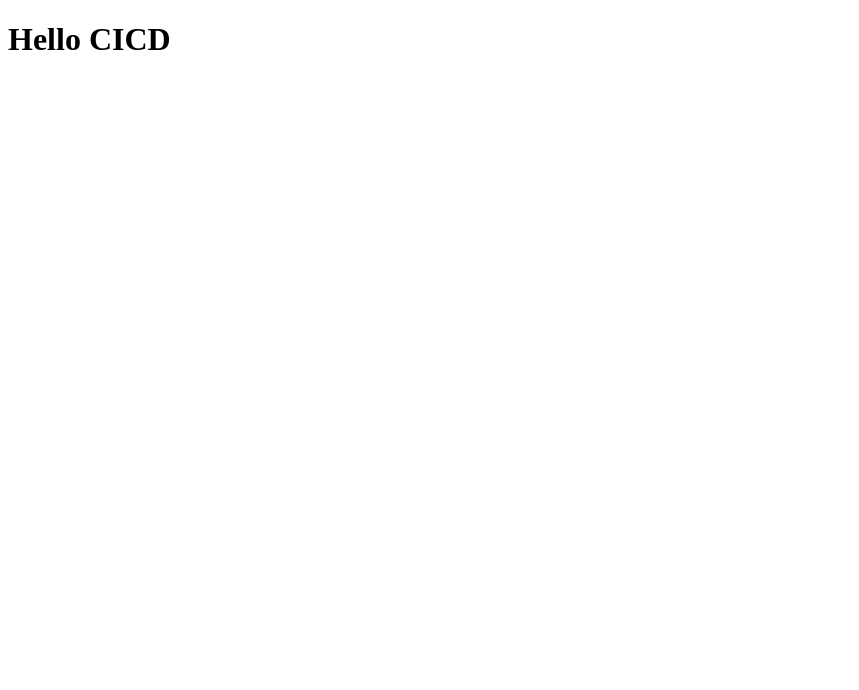
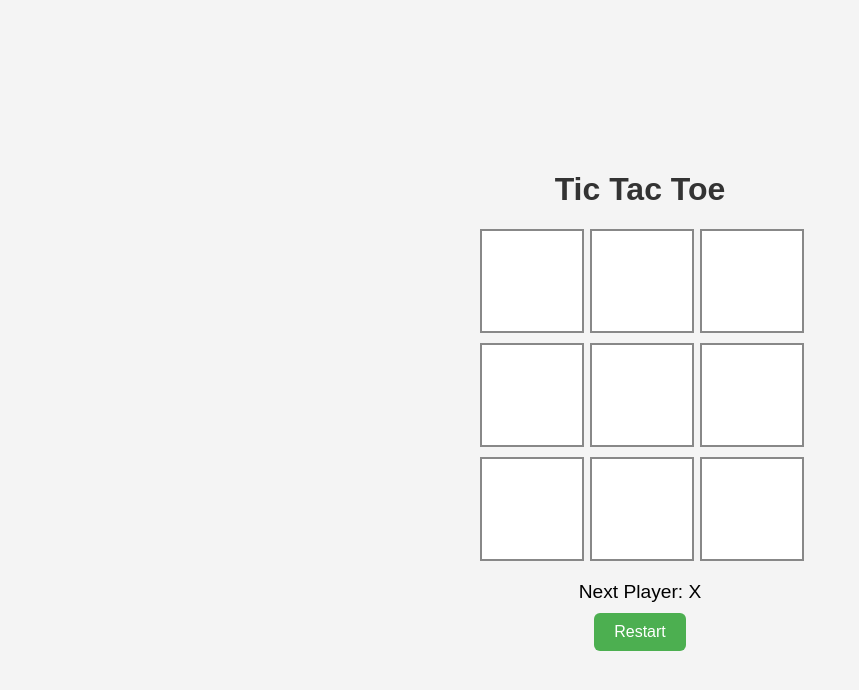
Before and after one commit to Ysaicharan/CICD-First, a React (Vite) app: page / in a window 1280 px wide. Shown: the top 690 px of the page, without its empty margins (0-859 px from the left). Built offline with nearby package versions, Linux system fonts and the light colour scheme.

Commit message:
version 3

```diff
--- a/src/App.css
+++ b/src/App.css
@@ -0,0 +1,62 @@
+body {
+  font-family: sans-serif;
+  background: #f4f4f4;
+  display: flex;
+  justify-content: center;
+  align-items: center;
+  height: 100vh;
+  margin: 0;
+}
+
+.container {
+  text-align: center;
+}
+
+h1 {
+  color: #333;
+}
+
+.board {
+  display: grid;
+  grid-template-columns: repeat(3, 100px);
+  gap: 10px;
+  margin: 20px auto;
+  width: max-content;
+}
+
+.cell {
+  width: 100px;
+  height: 100px;
+  background: white;
+  border: 2px solid #888;
+  display: flex;
+  justify-content: center;
+  align-items: center;
+  font-size: 2rem;
+  cursor: pointer;
+  transition: background 0.2s;
+}
+
+.cell:hover {
+  background: #f0f0f0;
+}
+
+.status {
+  font-size: 1.2rem;
+  margin: 10px 0;
+}
+
+.reset-btn {
+  padding: 10px 20px;
+  font-size: 1rem;
+  background: #4caf50;
+  color: white;
+  border: none;
+  border-radius: 6px;
+  cursor: pointer;
+  transition: background 0.3s;
+}
+
+.reset-btn:hover {
+  background: #45a049;
+}
--- a/src/App.jsx
+++ b/src/App.jsx
@@ -3,14 +3,68 @@ import reactLogo from './assets/react.svg'
 import viteLogo from '/vite.svg'
 import './App.css'
 
+//import React, { useState } from "react";
+//import "./App.css";
+
 function App() {
-  const [count, setCount] = useState(0)
+  const initialBoard = Array(9).fill(null);
+  const [board, setBoard] = useState(initialBoard);
+  const [xIsNext, setXIsNext] = useState(true);
+
+  const winner = calculateWinner(board);
+
+  function handleClick(index) {
+    if (board[index] || winner) return;
+    const newBoard = board.slice();
+    newBoard[index] = xIsNext ? "X" : "O";
+    setBoard(newBoard);
+    setXIsNext(!xIsNext);
+  }
+
+  function resetGame() {
+    setBoard(initialBoard);
+    setXIsNext(true);
+  }
+
+  function renderCell(index) {
+    return (
+      <div className="cell" onClick={() => handleClick(index)}>
+        {board[index]}
+      </div>
+    );
+  }
 
   return (
-    <>
-      <h1>Hello CICD</h1>
-    </>
-  )
+    <div className="container">
+      <h1>Tic Tac Toe</h1>
+      <div className="board">
+        {board.map((_, i) => renderCell(i))}
+      </div>
+      <div className="status">
+        {winner
+          ? `Winner: ${winner}`
+          : board.includes(null)
+          ? `Next Player: ${xIsNext ? "X" : "O"}`
+          : "It's a Draw!"}
+      </div>
+      <button className="reset-btn" onClick={resetGame}>Restart</button>
+    </div>
+  );
 }
 
-export default App
+// Helper function to check for a winner
+function calculateWinner(cells) {
+  const lines = [
+    [0, 1, 2], [3, 4, 5], [6, 7, 8], // rows
+    [0, 3, 6], [1, 4, 7], [2, 5, 8], // cols
+    [0, 4, 8], [2, 4, 6]             // diagonals
+  ];
+  for (let [a, b, c] of lines) {
+    if (cells[a] && cells[a] === cells[b] && cells[a] === cells[c]) {
+      return cells[a];
+    }
+  }
+  return null;
+}
+
+export default App;
```
